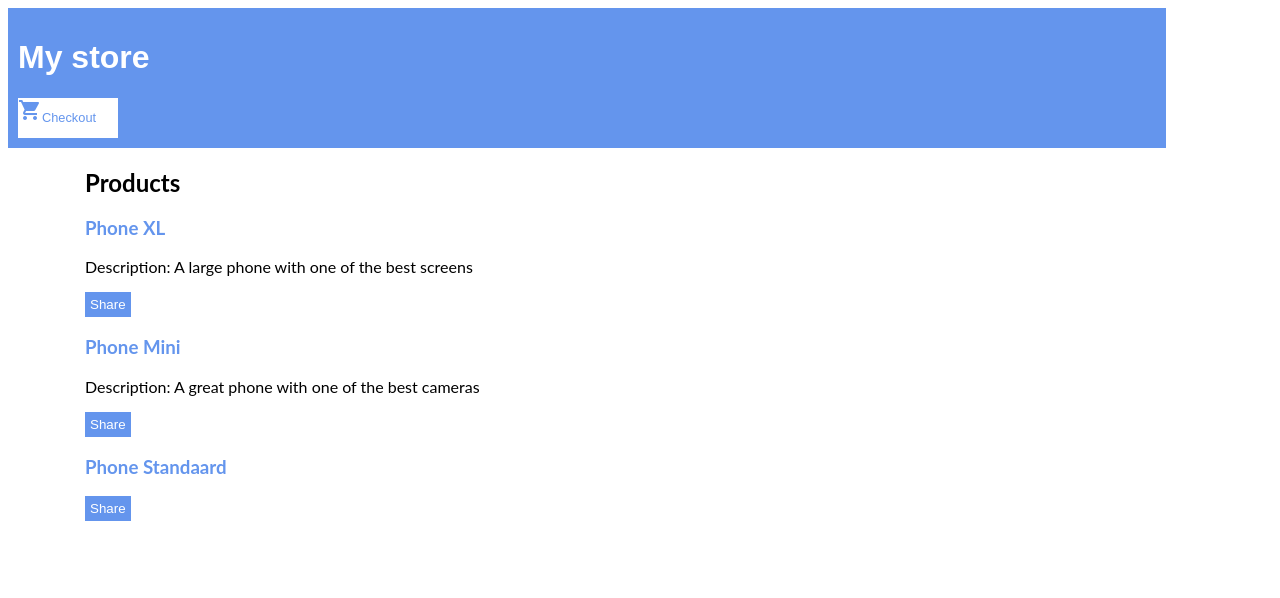
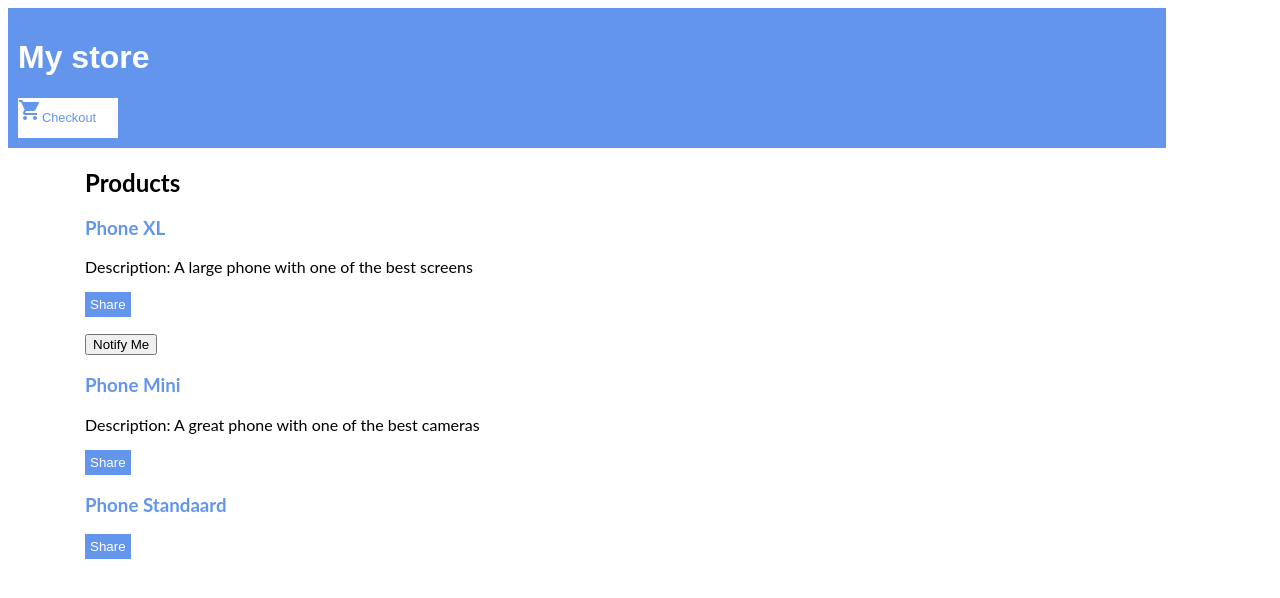
Before and after one commit to AnnKemp/primitive-shopping-cart, an Angular app: page / in a window 1280 px wide. Shown: the top 598 px of the page. Built offline with nearby package versions, Linux system fonts and the light colour scheme.

Commit message:
added alert component and linking it to the products

```diff
--- a/src/app/product-alerts/product-alerts.component.html
+++ b/src/app/product-alerts/product-alerts.component.html
@@ -1 +1,3 @@
-<p>product-alerts works!</p>
+<p *ngIf="product.price > 700"> <!-- dus als de product prijs groter is dan 700 -->
+  <button>Notify Me</button>
+</p>
--- a/src/app/product-alerts/product-alerts.component.ts
+++ b/src/app/product-alerts/product-alerts.component.ts
@@ -7,7 +7,7 @@ import { Input } from "@angular/core"; // da's voor de decorator @input te gebru
   styleUrls: ['./product-alerts.component.css']
 })
 export class ProductAlertsComponent implements OnInit {
-  @Input() product;
+  @Input() product; // this is a property named product with an @Input decorator. The @Input decorator indicates that the property value passes in from the component's parent, the product list component
   constructor() { }
 
   ngOnInit(): void {
--- a/src/app/product-list/product-list.component.html
+++ b/src/app/product-list/product-list.component.html
@@ -13,4 +13,5 @@
   <button (click)="share()"><!-- the share() method is in product-list.component.ts. Event binding uses a set of parentheses, around the event, as in following <button> element-->
     Share
   </button>
+  <app-product-alerts [product]="product"></app-product-alerts>
 </div>
```
